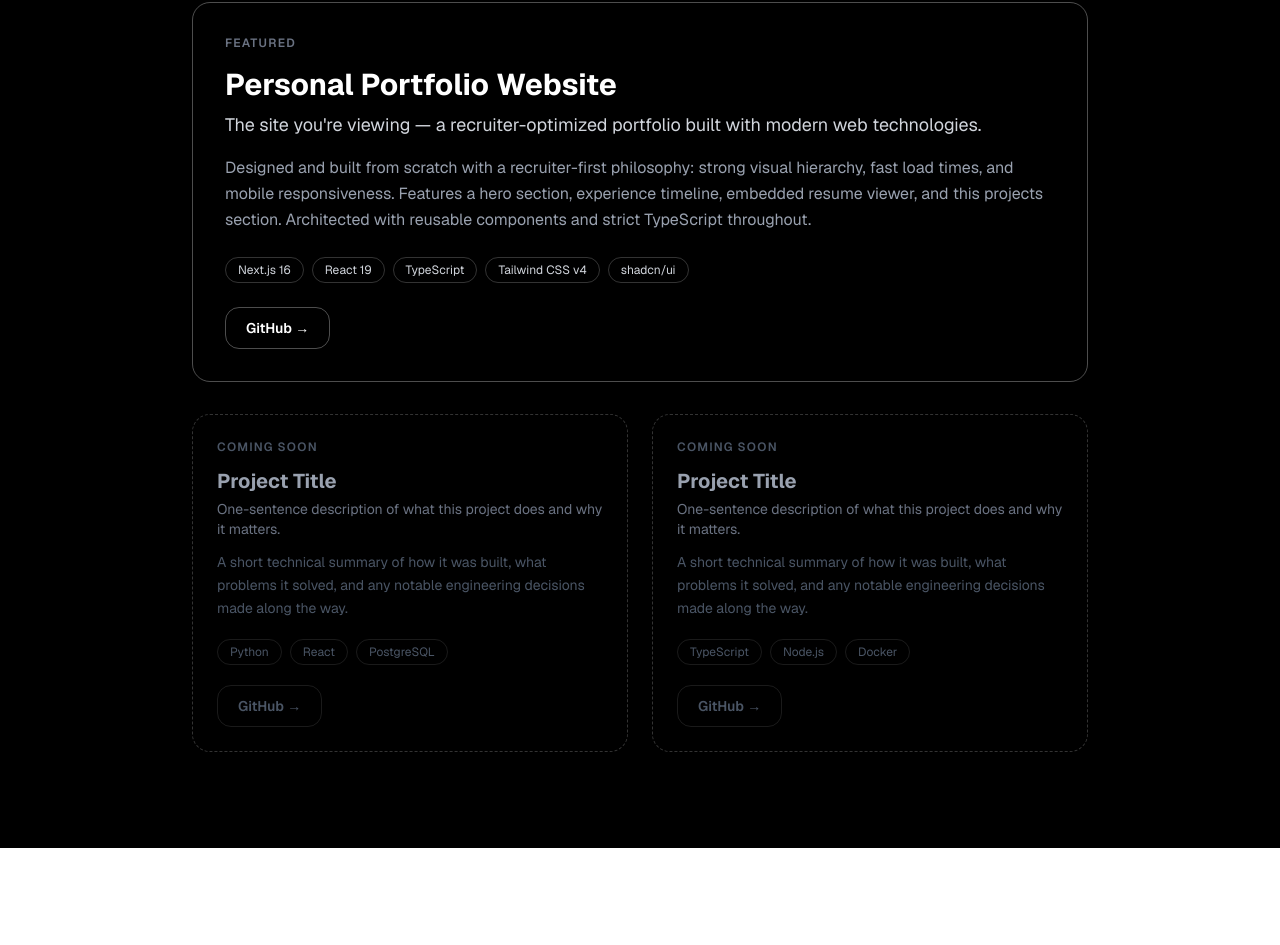
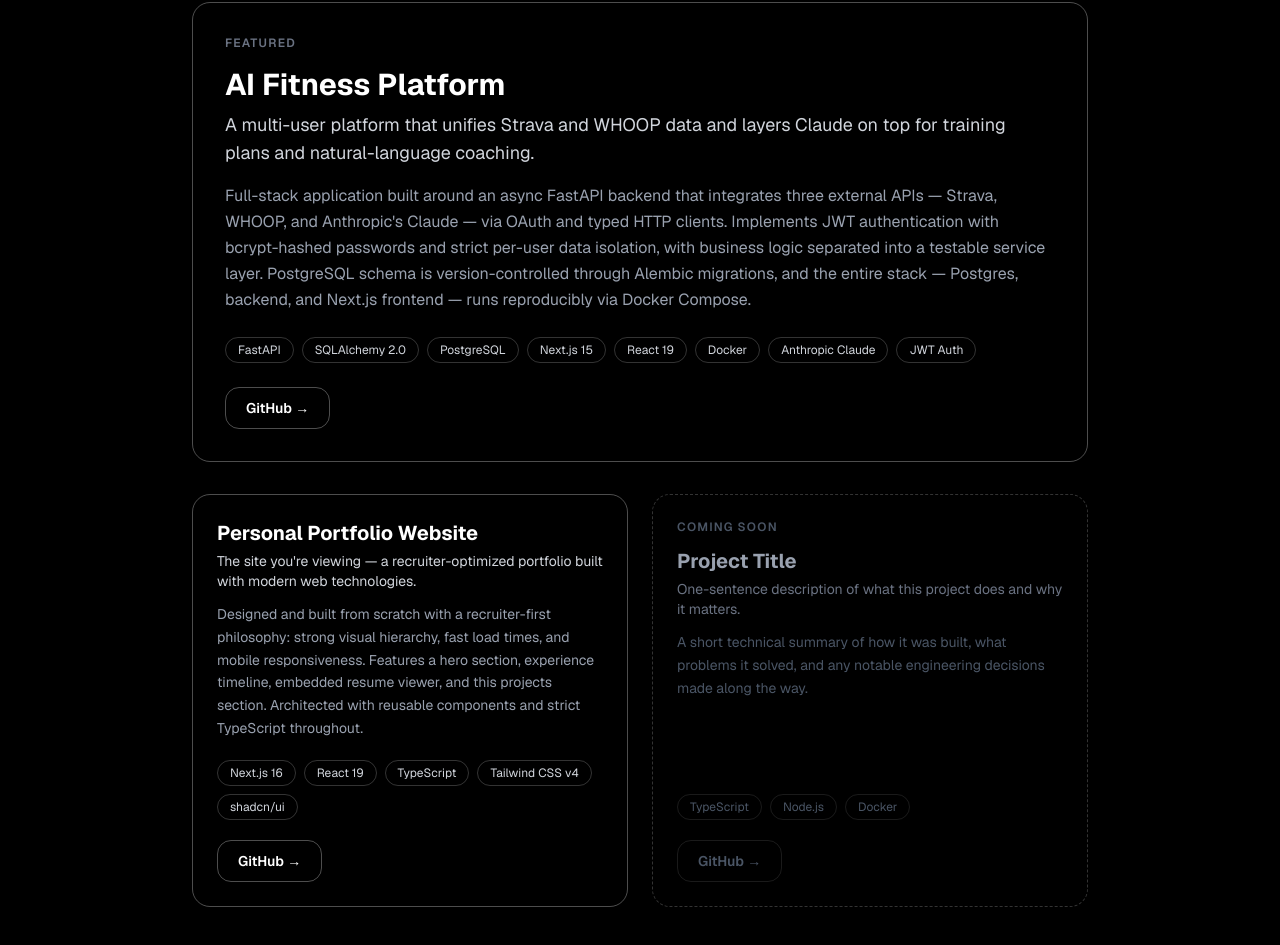
Before and after one commit to Land784/will-schmidt-portfolio, a Next.js app: page / in a window 1280 px wide. Shown: the part 870-1815 px from the top of the page. Before the commit the page ends 1718 px from the top, so only its background shows below. Built offline with nearby package versions, Linux system fonts and the light colour scheme.

Commit message:
Feature AI Fitness Platform project, move portfolio to secondary slot

```diff
--- a/components/ui/projects.tsx
+++ b/components/ui/projects.tsx
@@ -1,4 +1,25 @@
 const featured = {
+    name: "AI Fitness Platform",
+    hook: "A multi-user platform that unifies Strava and WHOOP data and layers Claude on top for training plans and natural-language coaching.",
+    description:
+        "Full-stack application built around an async FastAPI backend that integrates three external APIs — Strava, WHOOP, and Anthropic's Claude — via OAuth and typed HTTP clients. " +
+        "Implements JWT authentication with bcrypt-hashed passwords and strict per-user data isolation, with business logic separated into a testable service layer. " +
+        "PostgreSQL schema is version-controlled through Alembic migrations, and the entire stack — Postgres, backend, and Next.js frontend — runs reproducibly via Docker Compose.",
+    tech: [
+        "FastAPI",
+        "SQLAlchemy 2.0",
+        "PostgreSQL",
+        "Next.js 15",
+        "React 19",
+        "Docker",
+        "Anthropic Claude",
+        "JWT Auth",
+    ],
+    github: "https://github.com/Land784/whoop-strava-fitness-tracker",
+};
+
+const projects = [
+    {
         name: "Personal Portfolio Website",
         hook: "The site you're viewing — a recruiter-optimized portfolio built with modern web technologies.",
         description:
@@ -7,16 +28,6 @@
             "Architected with reusable components and strict TypeScript throughout.",
         tech: ["Next.js 16", "React 19", "TypeScript", "Tailwind CSS v4", "shadcn/ui"],
         github: "https://github.com/Land784/will-schmidt-portfolio",
-};
-
-const placeholders = [
-    {
-        name: "Project Title",
-        hook: "One-sentence description of what this project does and why it matters.",
-        description:
-            "A short technical summary of how it was built, what problems it solved, and any notable engineering decisions made along the way.",
-        tech: ["Python", "React", "PostgreSQL"],
-        github: "#",
     },
     {
         name: "Project Title",
@@ -25,6 +36,7 @@
             "A short technical summary of how it was built, what problems it solved, and any notable engineering decisions made along the way.",
         tech: ["TypeScript", "Node.js", "Docker"],
         github: "#",
+        comingSoon: true,
     },
 ];
 
@@ -67,9 +79,10 @@
                     </a>
                 </div>
 
-                {/* Placeholder grid */}
+                {/* Secondary project grid */}
                 <div className="grid grid-cols-1 md:grid-cols-2 gap-6">
-                    {placeholders.map((project, index) => (
+                    {projects.map((project, index) =>
+                        project.comingSoon ? (
                             <div
                                 key={index}
                                 className="border border-dashed border-white/20 rounded-2xl p-6 flex flex-col"
@@ -101,7 +114,40 @@
                                     GitHub →
                                 </span>
                             </div>
+                        ) : (
+                            <div
+                                key={index}
+                                className="border border-white/30 rounded-2xl p-6 flex flex-col"
+                            >
+                                <h3 className="text-xl font-bold mb-1">{project.name}</h3>
+
+                                <p className="text-gray-300 text-sm mb-3">{project.hook}</p>
+
+                                <p className="text-gray-400 text-sm leading-relaxed mb-5 flex-1">
+                                    {project.description}
+                                </p>
+
+                                <div className="flex flex-wrap gap-2 mb-5">
+                                    {project.tech.map((t) => (
+                                        <span
+                                            key={t}
+                                            className="text-xs px-3 py-1 border border-white/20 rounded-full text-gray-300"
+                                        >
+                                            {t}
+                                        </span>
                                     ))}
+                                </div>
+
+                                <a
+                                    href={project.github}
+                                    target="_blank"
+                                    className="inline-flex items-center gap-2 text-sm font-semibold text-white border border-white/30 px-5 py-2.5 rounded-xl w-fit hover:bg-white hover:text-black transition"
+                                >
+                                    GitHub →
+                                </a>
+                            </div>
+                        )
+                    )}
                 </div>
 
             </div>
```
Lines whose indentation alone changed are shown as unchanged.
